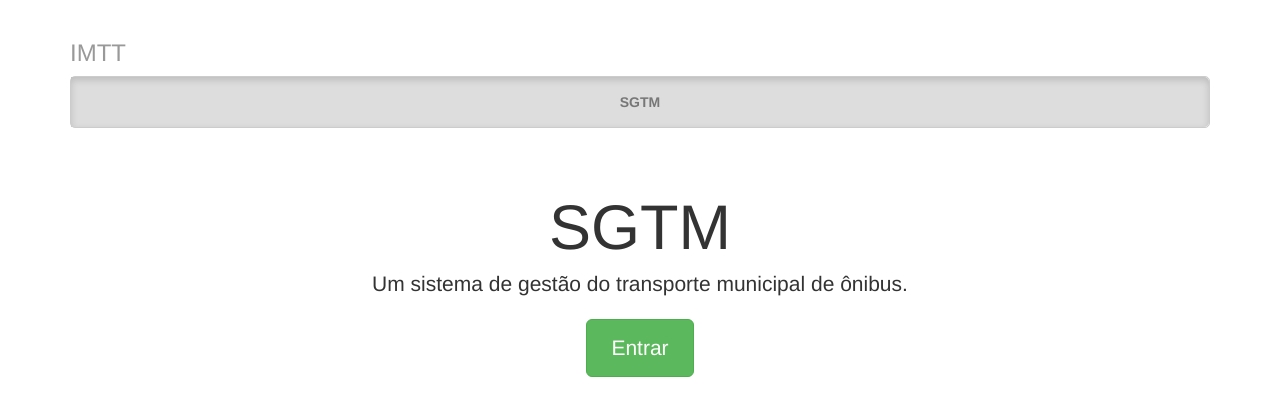
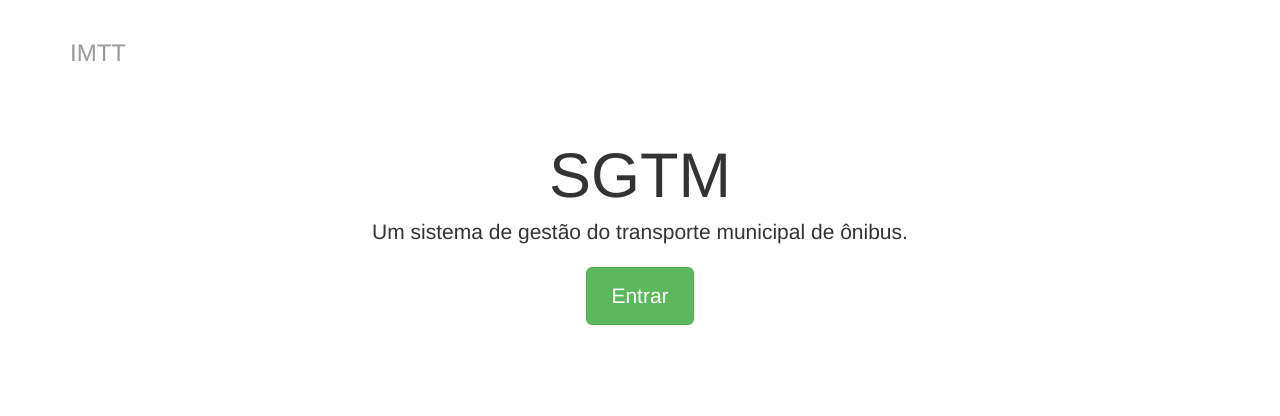
Before and after one commit to NachesiBretas/onibuscampos, a PHP site: page /application/views/scripts/index/index.phtml in a window 1280 px wide. Shown: the top 416 px of the page. Run offline with PHP 8.4, Linux system fonts and the light colour scheme.

Commit message:
boostrap ok!
it isn't sign in yet, but all the layout it's ok!

```diff
--- a/application/layouts/scripts/login.phtml
+++ b/application/layouts/scripts/login.phtml
@@ -28,12 +28,12 @@
     <div class="container">
 
       <form class="form-signin" method="post" action="/auth/login">
-        <? if($this->error){ ?>
+        <?php if($this->error){ ?>
           <div class="alert alert-danger fade in" role="alert">
             <button type="button" class="close" data-dismiss="alert">×</button>
             <strong>Ops!</strong> Usuário e/ou senha errados.
           </div>
-        <? } ?>
+        <?php } ?>
         <h2 class="form-signin-heading">Faça o login</h2>
         <input type="text" name="username" class="form-control" placeholder="login" autofocus>
         <input type="password" name="password" class="form-control" placeholder="senha">
--- a/application/views/scripts/index/index.phtml
+++ b/application/views/scripts/index/index.phtml
@@ -28,9 +28,6 @@
 
       <div class="masthead">
         <h3 class="text-muted">IMTT</h3>
-        <ul class="nav nav-justified">
-          <li class="active"><a href="#">SGTM</a></li>
-        </ul>
       </div>
 
       <!-- Jumbotron -->
```
Also changed, not shown: public/.htaccess.
